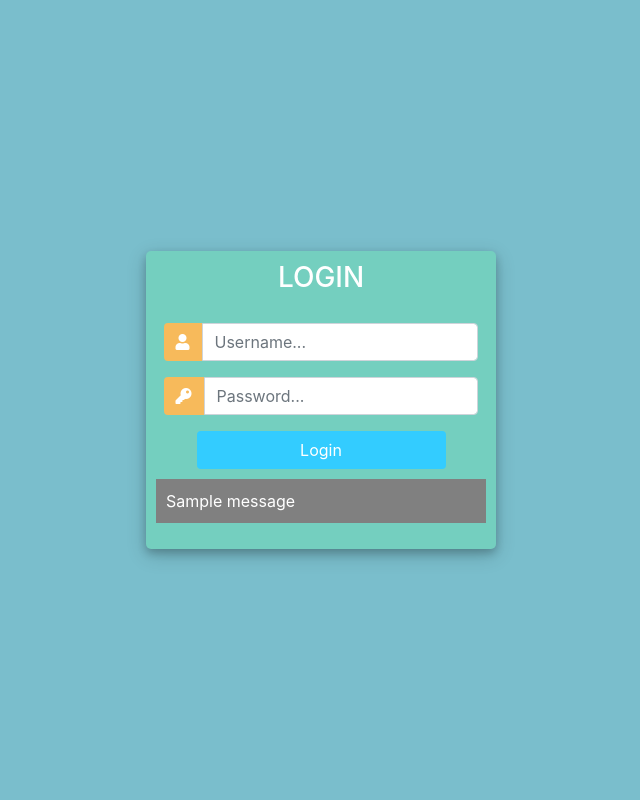
After one commit to phhai-hcmut/database-lab, a Django app: template music/templates/music/login.html in a window 1280 px wide. The commit adds this page. Shown: the whole page, without its empty margins (319-959 px from the left). Run offline with Django 3.2, Linux system fonts and the light colour scheme; the template is opened without the code that fills it, so the values that code supplies are empty; tables that the repository leaves empty hold one stand-in row (values such as "Sample post"); one stand-in notice (Sample message) is shown; some libraries are stand-ins or nearby versions.

Commit message:
Added HTMLS for login,out and user's example home page for each role

```diff
--- /dev/null
+++ b/music/templates/music/artist_home.html
@@ -0,0 +1,6 @@
+{%  extends 'music/main.html' %}
+{% block content %}
+
+<h3>This is your Artist Profile</h3>
+
+{% endblock content %}
--- /dev/null
+++ b/music/templates/music/listener_home.html
@@ -0,0 +1,6 @@
+{%  extends 'music/main.html' %}
+{% block content %}
+
+<h3>This is your listener profile</h3>
+
+{% endblock content %}
--- /dev/null
+++ b/music/templates/music/login.html
@@ -0,0 +1,122 @@
+<!DOCTYPE html>
+<html>
+
+<head>
+	<title>Login</title>
+	<link rel="stylesheet" href="https://stackpath.bootstrapcdn.com/bootstrap/4.1.3/css/bootstrap.min.css" integrity="sha384-MCw98/SFnGE8fJT3GXwEOngsV7Zt27NXFoaoApmYm81iuXoPkFOJwJ8ERdknLPMO" crossorigin="anonymous">
+	<script src="https://ajax.googleapis.com/ajax/libs/jquery/3.3.1/jquery.min.js"></script>
+	<link rel="stylesheet" href="https://use.fontawesome.com/releases/v5.6.1/css/all.css" integrity="sha384-gfdkjb5BdAXd+lj+gudLWI+BXq4IuLW5IT+brZEZsLFm++aCMlF1V92rMkPaX4PP" crossorigin="anonymous">
+
+
+	<style>
+		body,
+		html {
+			margin: 0;
+			padding: 0;
+			height: 100%;
+			background: #7abecc !important;
+		}
+		.user_card {
+			width: 350px;
+			margin-top: auto;
+			margin-bottom: auto;
+			background: #74cfbf;
+			position: relative;
+			display: flex;
+			justify-content: center;
+			flex-direction: column;
+			padding: 10px;
+			box-shadow: 0 4px 8px 0 rgba(0, 0, 0, 0.2), 0 6px 20px 0 rgba(0, 0, 0, 0.19);
+			-webkit-box-shadow: 0 4px 8px 0 rgba(0, 0, 0, 0.2), 0 6px 20px 0 rgba(0, 0, 0, 0.19);
+			-moz-box-shadow: 0 4px 8px 0 rgba(0, 0, 0, 0.2), 0 6px 20px 0 rgba(0, 0, 0, 0.19);
+			border-radius: 5px;
+
+		}
+
+		.form_container {
+			margin-top: 20px;
+		}
+
+		#form-title{
+			color: #fff;
+
+		}
+
+		.login_btn {
+			width: 100%;
+			background: #33ccff !important;
+			color: white !important;
+		}
+		.login_btn:focus {
+			box-shadow: none !important;
+			outline: 0px !important;
+		}
+		.login_container {
+			padding: 0 2rem;
+		}
+		.input-group-text {
+			background: #f7ba5b !important;
+			color: white !important;
+			border: 0 !important;
+			border-radius: 0.25rem 0 0 0.25rem !important;
+		}
+		.input_user,
+		.input_pass:focus {
+			box-shadow: none !important;
+			outline: 0px !important;
+		}
+
+		#messages{
+			background-color: grey;
+			color: #fff;
+			padding: 10px;
+			margin-top: 10px;
+		}
+	</style>
+
+</head>
+<body>
+	<div class="container h-100">
+		<div class="d-flex justify-content-center h-100">
+			<div class="user_card">
+				<div class="d-flex justify-content-center">
+
+
+					<h3 id="form-title">LOGIN</h3>
+				</div>
+				<div class="d-flex justify-content-center form_container">
+					<form method="POST" action="">
+						{% csrf_token %}
+						<div class="input-group mb-3">
+							<div class="input-group-append">
+								<span class="input-group-text"><i class="fas fa-user"></i></span>
+							</div>
+
+							<input type="text" name="username" placeholder="Username..." class="form-control">
+						</div>
+
+						<div class="input-group mb-2">
+							<div class="input-group-append">
+								<span class="input-group-text"><i class="fas fa-key"></i></span>
+							</div>
+
+								<input type="password" name="password" placeholder="Password..." class="form-control" >
+						</div>
+
+							<div class="d-flex justify-content-center mt-3 login_container">
+				 				<input class="btn login_btn" type="submit" value="Login">
+				   			</div>
+					</form>
+
+				</div>
+
+				{% for message in messages %}
+					<p id="messages">{{message}}</p>
+				{% endfor %}
+
+			</div>
+		</div>
+	</div>
+</body>
+
+</html>
```
Also changed, not shown: music/templates/music/index.html (+12 -2 lines), music/templates/music/main.html (added, +29 -0 lines), music/templates/music/moderator_home.html (added, +48 -0 lines), music/templates/music/navbar.html (added, +23 -0 lines).
